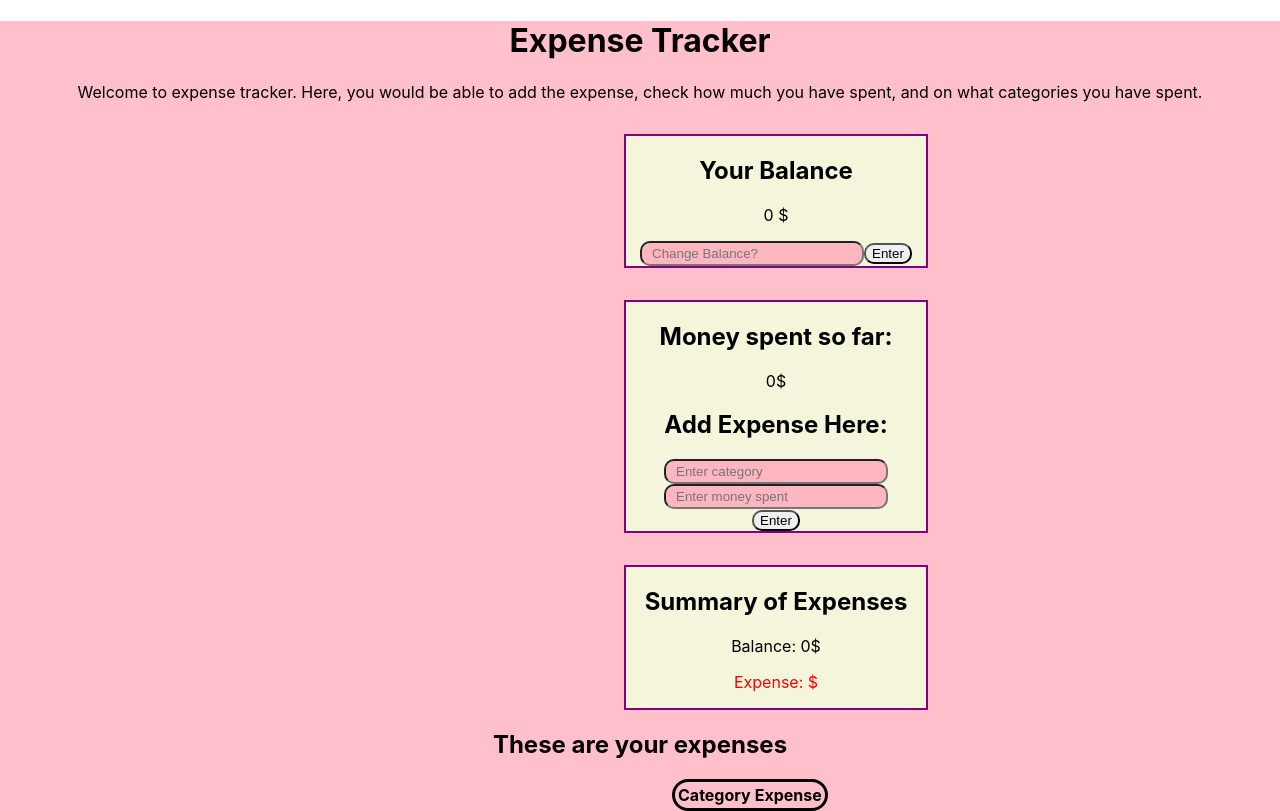
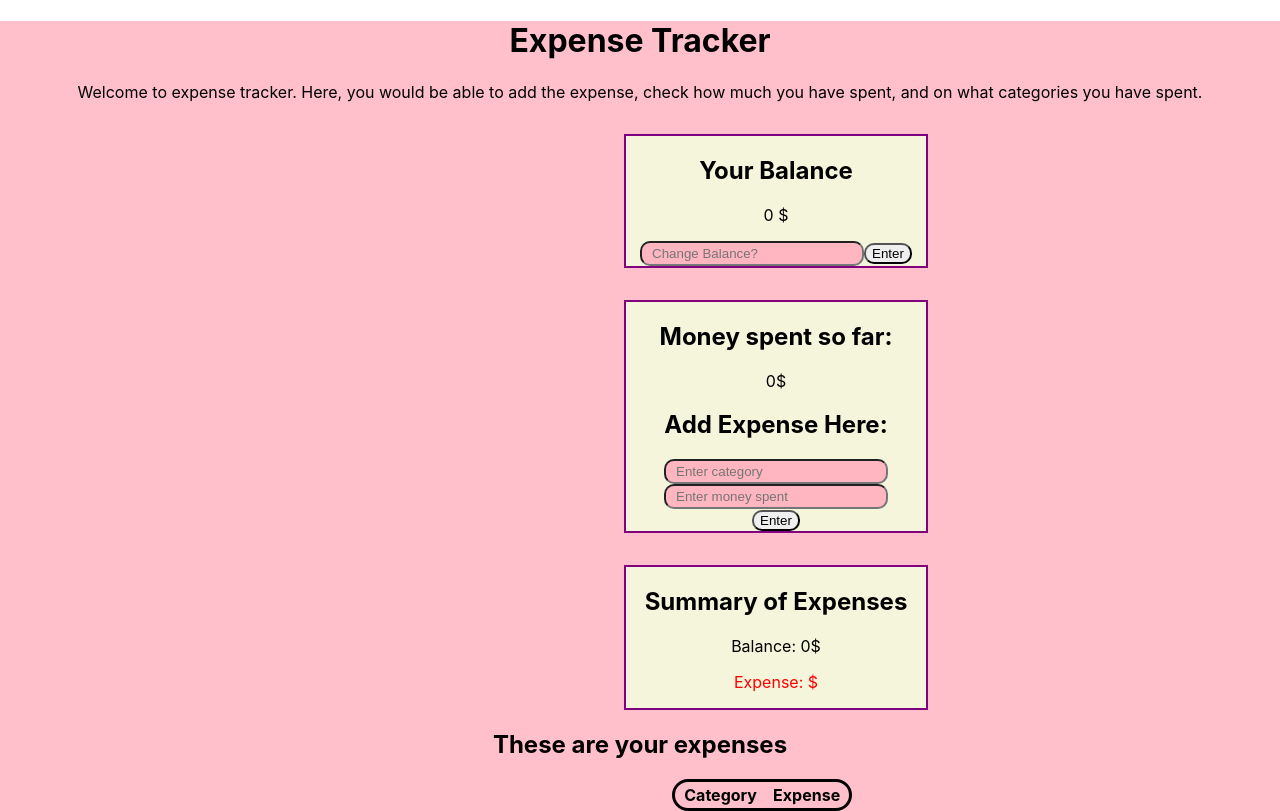
Before and after one commit to shreyaajainn31/expense-tracker, a React (Create React App) app: page / in a window 1280 px wide. Built offline with nearby package versions, Linux system fonts and the light colour scheme.

Commit message:
final changes to table css

```diff
--- a/src/components/MainPage.css
+++ b/src/components/MainPage.css
@@ -40,5 +40,7 @@
     border:  solid black;
     margin-left: 42rem;
     border-radius: 2rem;
+    table-layout: auto;
+    width: 180px;
 
 }
```
